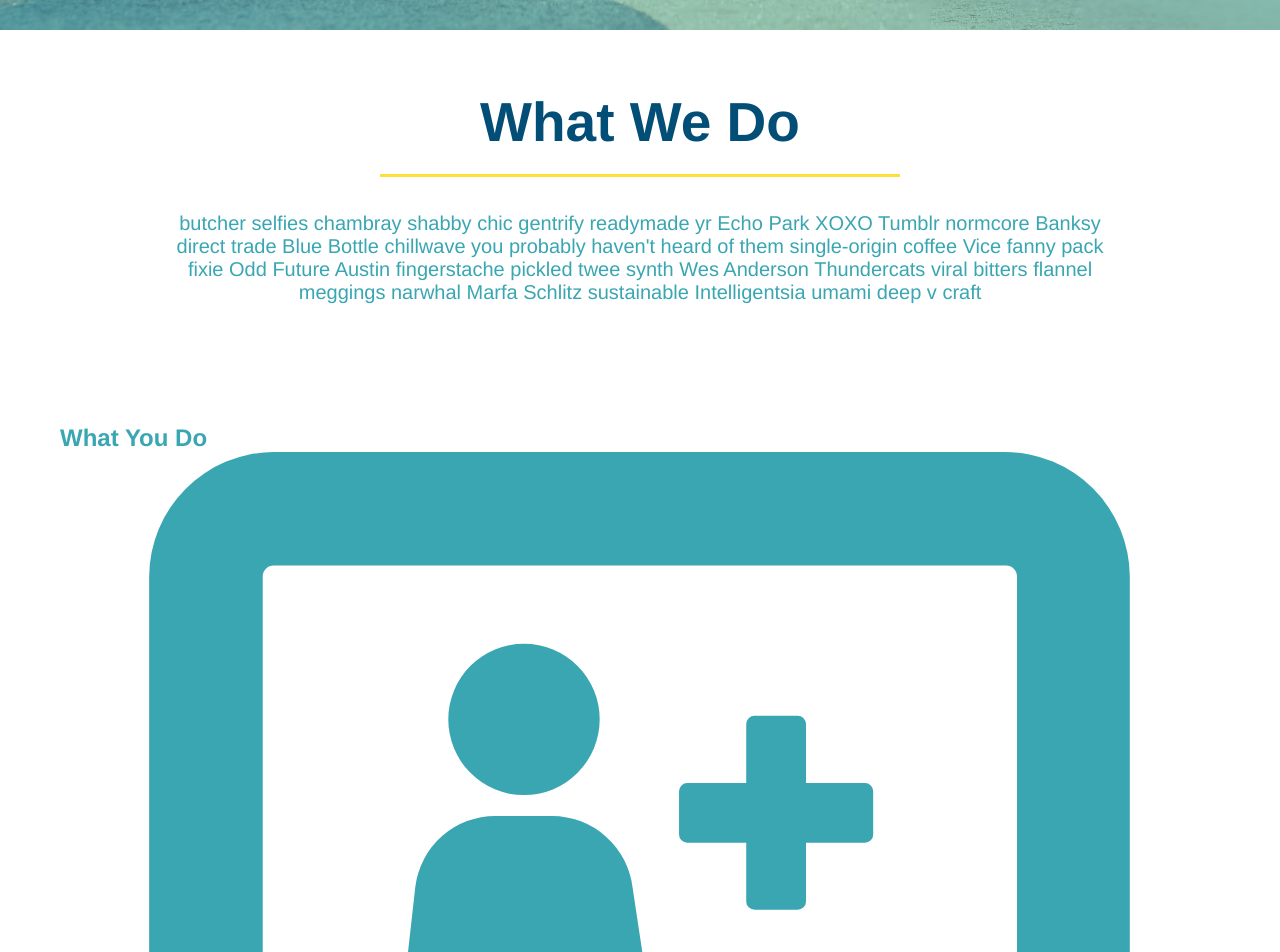
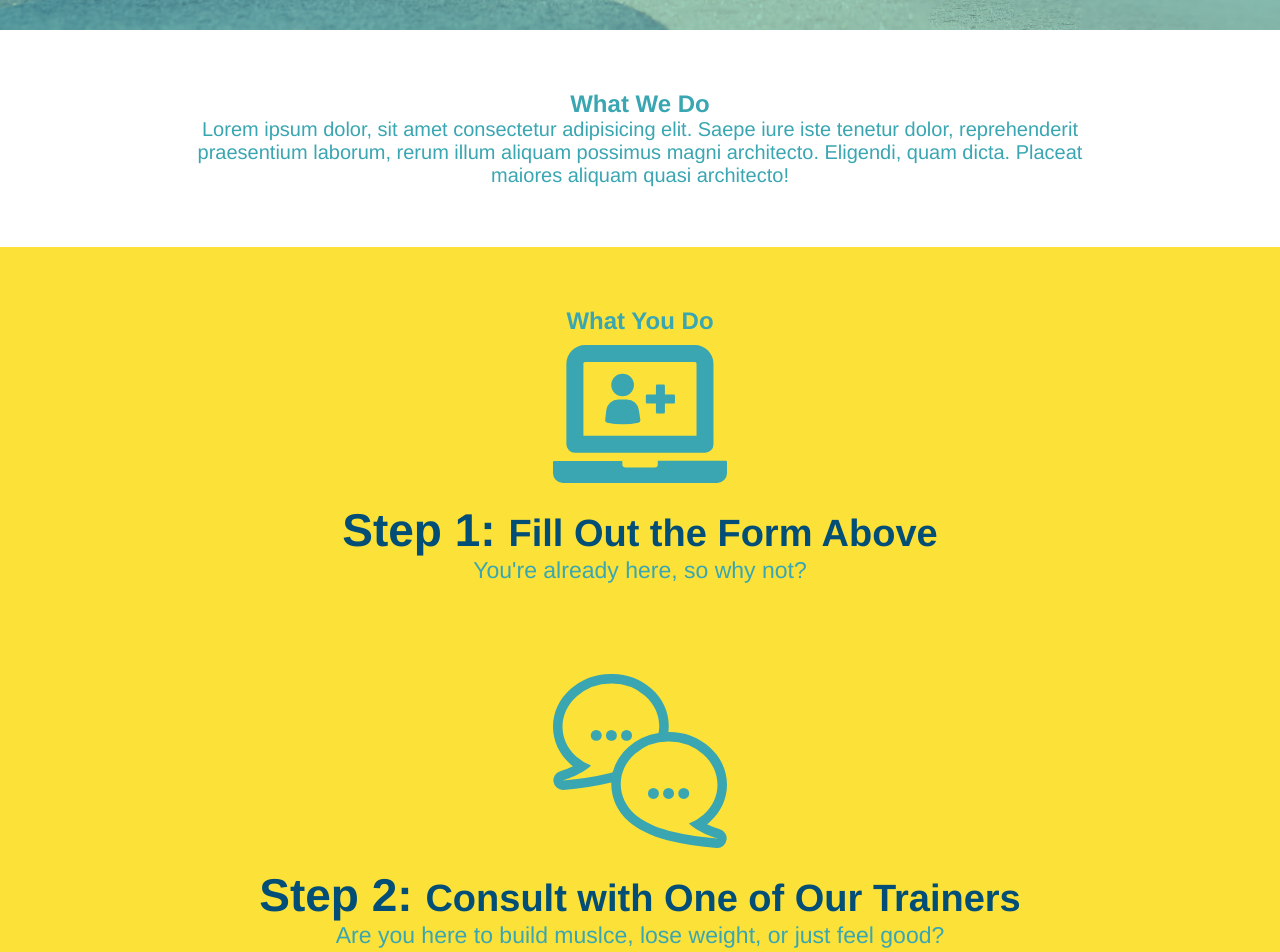
Before and after one commit to noreaster24/run-buddy, a plain HTML site: page index.html in a window 1280 px wide. Shown: the part 652-1604 px from the top of the page. Drawn offline with Linux system fonts and the light colour scheme; files whose address does not match are found by name.

Commit message:
style what you do section

```diff
--- a/assets/css/style.css
+++ b/assets/css/style.css
@@ -131,13 +131,22 @@ section {
     text-align: center;
 }
 
-.intro h2 {
-    display: inline-block;
+.section title {
     font-size: 55px;
     color: #024e76;
     margin-bottom: 35px;
     padding: 0 100px 20px 100px;
-    border-bottom: 3px solid #fce138;
+    display: inline-block;
+    border-bottom: 3px solid;
+}
+
+.primary border {
+    border-color: #fce138;
+}
+
+.secondary-border{
+    border-color: #39a6b2;
+
 }
 
 .intro p{
@@ -147,3 +156,32 @@ section {
     width: 80%;
     font-size: 20px;
 }
+
+.steps {
+    text-align: center;
+    background: #fce138;
+}
+
+.steps div {
+    margin-bottom: 80px;
+}
+
+.steps img {
+    width: 15%;
+    margin: 10px 0;
+}
+
+.steps h3 {
+    color: #024e76;
+    font-size: 46px;
+    margin-top: 10px;
+}
+
+.steps p {
+    color: #39a6b2;
+    font-size: 23px;
+}
+
+.steps span {
+    font-size: 38px;
+}
--- a/index.html
+++ b/index.html
@@ -67,38 +67,38 @@
 
         <!-- "what we do" section -->
         <section id="what-we-do" class="intro">
-            <h2>What We Do</h2>
+            <h2 class="section-title primary-border">What We Do</h2>
             <p>
-                butcher selfies chambray shabby chic gentrify readymade yr Echo Park XOXO Tumblr normcore Banksy direct trade Blue Bottle chillwave you probably haven't heard of them single-origin coffee Vice fanny pack fixie Odd Future Austin fingerstache pickled twee synth Wes Anderson Thundercats viral bitters flannel meggings narwhal Marfa Schlitz sustainable Intelligentsia umami deep v craft
+                Lorem ipsum dolor, sit amet consectetur adipisicing elit. Saepe iure iste tenetur dolor, reprehenderit praesentium laborum, rerum illum aliquam possimus magni architecto. Eligendi, quam dicta. Placeat maiores aliquam quasi architecto!
             </p>
         </section>
 
         <!-- "what you do" section -->
-        <section id="what-you-do">
-            <h2>What You Do</h2>
+        <section id="what-you-do" class="steps">
+            <h2 class="section-title secondary-border">What You Do</h2>
 
             <div>
                 <!-- insert this img element-->
                 <img src="./assets/images/step-1.svg" alt="" />
-                <h3>Step 1: Fill Out the Form Above.</h3>
+                <h3>Step 1: <span>Fill Out the Form Above</span></h3>
                 <p>You're already here, so why not?</p>
             </div>
 
             <div>
                 <img src="./assets/images/step-2.svg" alt="" />
-                <h3>Step 2: Consult with One of Our Trainers</h3>
+                <h3>Step 2: <span>Consult with One of Our Trainers</span></h3>
                 <p>Are you here to build muslce, lose weight, or just feel good?</p>
             </div>
 
             <div>
                 <img src="./assets/images/step-3.svg" alt="" />
-                <h3>Step 3: Get Running</h3>
+                <h3>Step 3: <span>Get Running</span></h3>
                 <p>Hit the ground running (literally) one your trainer lays out your plan</p>
             </div>
 
             <div>
                 <img src=".assets/images/step-4.svg" alt="" />
-                <h3>Step 4: See Results</h3>
+                <h3>Step 4: <span>See Results</span></h3>
                 <p>Bi-weekly checkins with your trainer will keep you focused</p>
             </div>
         </section>
```
